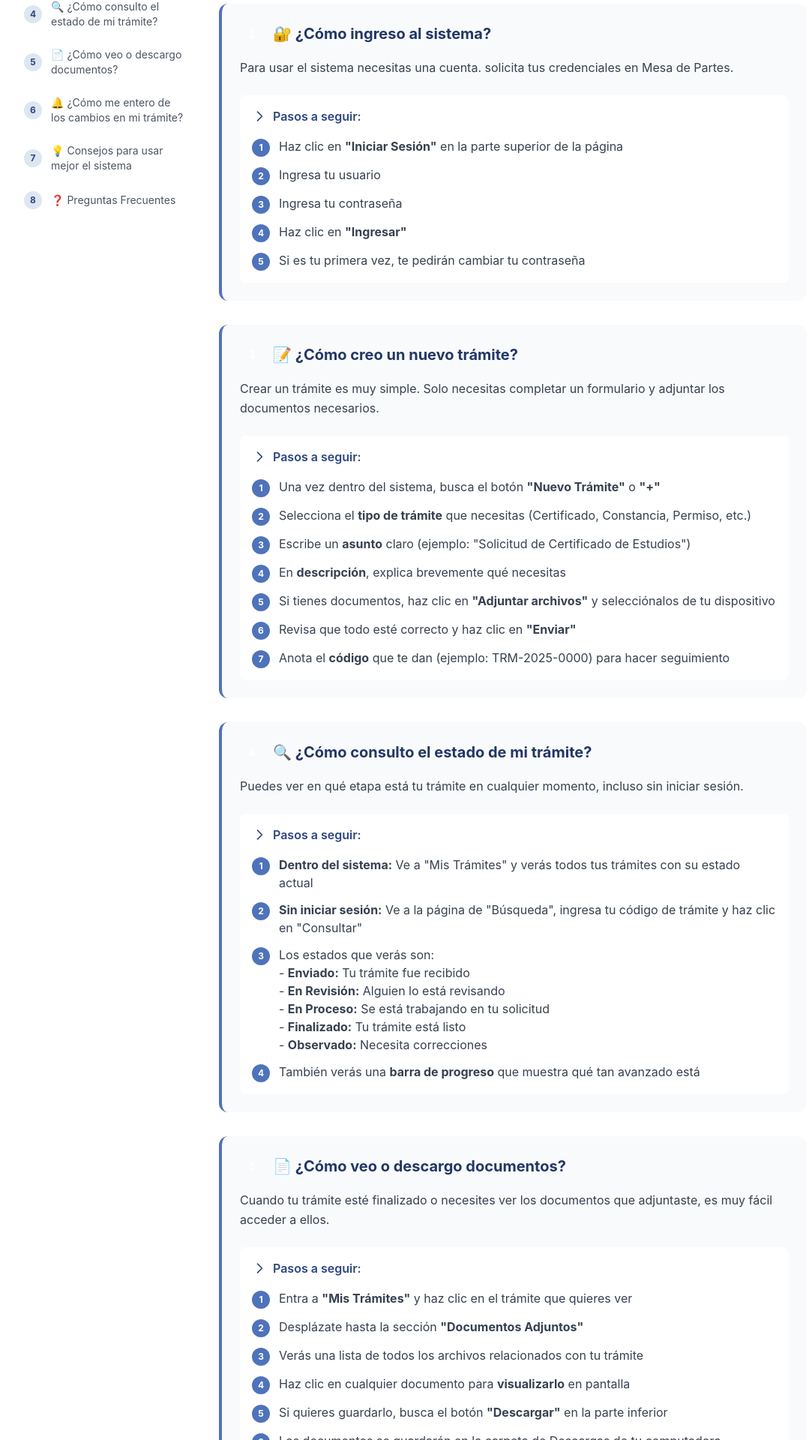
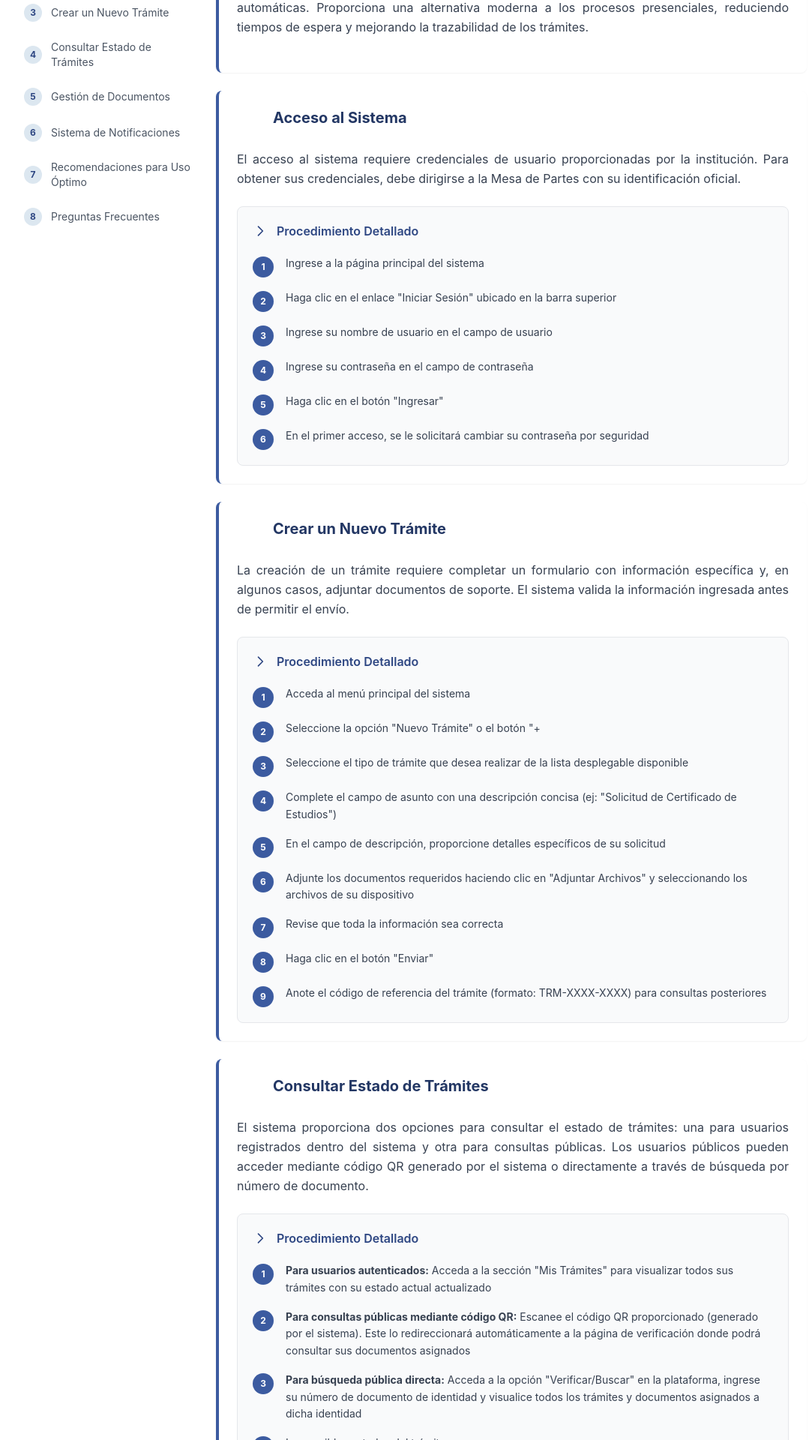
Before and after one commit to jafcn09/tramite_documentario, an Angular app: page /manual in a window 1280 px wide. Shown: the part 477-2397 px from the top of the page at 75% size, without its empty margins (92-1175 px from the left). Built offline with nearby package versions, Linux system fonts and the light colour scheme.

Commit message:
modificacion del manual

```diff
--- a/src/app/manual/manual.component.html
+++ b/src/app/manual/manual.component.html
@@ -2,8 +2,8 @@
   <div class="max-w-6xl mx-auto px-4 py-8">
     <div class="bg-white rounded-xl shadow-lg overflow-hidden">
       <div class="bg-university-gradient text-white p-8 text-center">
-        <h2 class="text-2xl font-bold mb-2">Bienvenido al Manual de Usuario</h2>
-        <p class="text-sm">Aquí encontrarás toda la información necesaria para utilizar el Sistema De Secretaria General de la Universidad Nacional de Tumbes.</p>
+        <h2 class="text-3xl font-bold mb-3">Manual de Usuario del Sistema</h2>
+        <p class="text-base leading-relaxed">Documento de referencia que contiene instrucciones detalladas sobre el funcionamiento, operación y características principales del Sistema de Gestión de Trámites de la Universidad Nacional de Tumbes. Consulte las secciones que correspondan a su necesidad específica.</p>
       </div>
 
       <div class="p-8">
@@ -19,7 +19,7 @@
           </svg>
         </button>
 
-        <div class="grid md:grid-cols-4 gap-8">
+        <div class="grid md:grid-cols-4 gap-4">
           <div class="md:col-span-1">
             <div
               *ngIf="showIndex"
@@ -47,12 +47,12 @@
                 </button>
               </div>
 
-              <div class="sticky top-24">
-                <h3 class="hidden md:flex font-bold text-university-700 mb-4 items-center">
+              <div class="sticky top-20">
+                <h3 class="hidden md:flex font-bold text-university-700 mb-4 items-center text-lg">
                   <svg class="w-5 h-5 mr-2" fill="none" stroke="currentColor" viewBox="0 0 24 24">
                     <path stroke-linecap="round" stroke-linejoin="round" stroke-width="2" d="M4 6h16M4 10h16M4 14h16M4 18h16"></path>
                   </svg>
-                  Índice
+                  Secciones del Manual
                 </h3>
                 <nav class="space-y-2">
                   <button *ngFor="let section of manualSections; let i = index"
@@ -68,32 +68,32 @@
             </div>
           </div>
 
-          <div class="md:col-span-3 space-y-8">
+          <div class="md:col-span-3 space-y-6">
             <div *ngFor="let section of manualSections; let i = index"
                  [id]="section.id"
-                 class="bg-gray-50 rounded-xl p-6 border-l-4 border-university-500 scroll-mt-24">
-              <div class="flex items-center mb-4">
-                <span class="w-8 h-8 bg-university-gradient text-white rounded-full flex items-center justify-center text-sm font-bold mr-3">
+                 class="bg-white rounded-lg p-6 border-l-4 border-university-600 scroll-mt-20 shadow-sm hover:shadow-md transition-shadow">
+              <div class="flex items-start mb-5">
+                <span class="w-8 h-8 bg-university-gradient text-white rounded-full flex items-center justify-center text-xs font-bold mr-4 flex-shrink-0 mt-0.5">
                   {{ i + 1 }}
                 </span>
-                <h2 class="text-xl font-bold text-university-800">{{ section.title }}</h2>
+                <h2 class="text-xl font-bold text-university-800 leading-tight">{{ section.title }}</h2>
               </div>
-              <p class="text-gray-700 mb-6 leading-relaxed">{{ section.content }}</p>
+              <p class="text-gray-700 mb-6 leading-relaxed text-justify">{{ section.content }}</p>
 
-              <div *ngIf="section.steps" class="bg-white rounded-lg p-4">
-                <h4 class="font-semibold text-university-700 mb-4 flex items-center">
-                  <svg class="w-5 h-5 mr-2" fill="none" stroke="currentColor" viewBox="0 0 24 24">
+              <div *ngIf="section.steps" class="bg-gray-50 rounded-lg p-5 border border-gray-200">
+                <h4 class="font-semibold text-university-700 mb-5 flex items-center text-base">
+                  <svg class="w-5 h-5 mr-3" fill="none" stroke="currentColor" viewBox="0 0 24 24">
                     <path stroke-linecap="round" stroke-linejoin="round" stroke-width="2" d="M9 5l7 7-7 7"></path>
                   </svg>
-                  Pasos a seguir:
+                  Procedimiento Detallado
                 </h4>
-                <ol class="space-y-3">
+                <ol class="space-y-4">
                   <li *ngFor="let step of section.steps; let stepIndex = index"
-                      class="flex items-start">
-                    <span class="w-6 h-6 bg-university-500 text-white rounded-full flex items-center justify-center text-xs font-bold mr-3 mt-0.5 flex-shrink-0">
+                      class="flex gap-4 items-start">
+                    <span class="w-7 h-7 bg-university-600 text-white rounded-full flex items-center justify-center text-xs font-bold flex-shrink-0 mt-0.5">
                       {{ stepIndex + 1 }}
                     </span>
-                    <span class="text-gray-700" [innerHTML]="step"></span>
+                    <span class="text-gray-700 leading-relaxed text-sm" [innerHTML]="step"></span>
                   </li>
                 </ol>
               </div>
--- a/src/app/manual/manual.component.ts
+++ b/src/app/manual/manual.component.ts
@@ -28,97 +28,101 @@ export class ManualComponent {
   manualSections: ManualSection[] = [
     {
       id: 'introduccion',
-      title: '📚 ¿Qué es este sistema?',
-      content: 'Es una plataforma digital que te permite realizar tus trámites universitarios de forma rápida y sencilla, sin necesidad de hacer largas colas. Puedes crear solicitudes, hacer seguimiento y recibir respuestas desde tu computadora o celular.',
+      title: 'Información General del Sistema',
+      content: 'Este sistema es una plataforma digital de gestión de trámites que permite a estudiantes y usuarios realizar solicitudes académico-administrativas de manera eficiente. Ofrece funcionalidades de seguimiento en tiempo real, gestión de documentos digitales y notificaciones automáticas. Proporciona una alternativa moderna a los procesos presenciales, reduciendo tiempos de espera y mejorando la trazabilidad de los trámites.',
     },
     {
       id: 'registro',
-      title: '🔐 ¿Cómo ingreso al sistema?',
-      content: 'Para usar el sistema necesitas una cuenta. solicita tus credenciales en Mesa de Partes.',
+      title: 'Acceso al Sistema',
+      content: 'El acceso al sistema requiere credenciales de usuario proporcionadas por la institución. Para obtener sus credenciales, debe dirigirse a la Mesa de Partes con su identificación oficial.',
       steps: [
-        'Haz clic en <strong>"Iniciar Sesión"</strong> en la parte superior de la página',
-        'Ingresa tu usuario',
-        'Ingresa tu contraseña',
-        'Haz clic en <strong>"Ingresar"</strong>',
-        'Si es tu primera vez, te pedirán cambiar tu contraseña'
+        'Ingrese a la página principal del sistema',
+        'Haga clic en el enlace "Iniciar Sesión" ubicado en la barra superior',
+        'Ingrese su nombre de usuario en el campo de usuario',
+        'Ingrese su contraseña en el campo de contraseña',
+        'Haga clic en el botón "Ingresar"',
+        'En el primer acceso, se le solicitará cambiar su contraseña por seguridad'
       ]
     },
     {
       id: 'nuevo-tramite',
-      title: '📝 ¿Cómo creo un nuevo trámite?',
-      content: 'Crear un trámite es muy simple. Solo necesitas completar un formulario y adjuntar los documentos necesarios.',
+      title: 'Crear un Nuevo Trámite',
+      content: 'La creación de un trámite requiere completar un formulario con información específica y, en algunos casos, adjuntar documentos de soporte. El sistema valida la información ingresada antes de permitir el envío.',
       steps: [
-        'Una vez dentro del sistema, busca el botón <strong>"Nuevo Trámite"</strong> o <strong>"+"</strong>',
-        'Selecciona el <strong>tipo de trámite</strong> que necesitas (Certificado, Constancia, Permiso, etc.)',
-        'Escribe un <strong>asunto</strong> claro (ejemplo: "Solicitud de Certificado de Estudios")',
-        'En <strong>descripción</strong>, explica brevemente qué necesitas',
-        'Si tienes documentos, haz clic en <strong>"Adjuntar archivos"</strong> y selecciónalos de tu dispositivo',
-        'Revisa que todo esté correcto y haz clic en <strong>"Enviar"</strong>',
-        'Anota el <strong>código</strong> que te dan (ejemplo: TRM-2025-0000) para hacer seguimiento'
+        'Acceda al menú principal del sistema',
+        'Seleccione la opción "Nuevo Trámite" o el botón "+',
+        'Seleccione el tipo de trámite que desea realizar de la lista desplegable disponible',
+        'Complete el campo de asunto con una descripción concisa (ej: "Solicitud de Certificado de Estudios")',
+        'En el campo de descripción, proporcione detalles específicos de su solicitud',
+        'Adjunte los documentos requeridos haciendo clic en "Adjuntar Archivos" y seleccionando los archivos de su dispositivo',
+        'Revise que toda la información sea correcta',
+        'Haga clic en el botón "Enviar"',
+        'Anote el código de referencia del trámite (formato: TRM-XXXX-XXXX) para consultas posteriores'
       ]
     },
     {
       id: 'seguimiento',
-      title: '🔍 ¿Cómo consulto el estado de mi trámite?',
-      content: 'Puedes ver en qué etapa está tu trámite en cualquier momento, incluso sin iniciar sesión.',
+      title: 'Consultar Estado de Trámites',
+      content: 'El sistema proporciona dos opciones para consultar el estado de trámites: una para usuarios registrados dentro del sistema y otra para consultas públicas. Los usuarios públicos pueden acceder mediante código QR generado por el sistema o directamente a través de búsqueda por número de documento.',
       steps: [
-        '<strong>Dentro del sistema:</strong> Ve a "Mis Trámites" y verás todos tus trámites con su estado actual',
-        '<strong>Sin iniciar sesión:</strong> Ve a la página de "Búsqueda", ingresa tu código de trámite y haz clic en "Consultar"',
-        'Los estados que verás son:<br>- <strong>Enviado:</strong> Tu trámite fue recibido<br>- <strong>En Revisión:</strong> Alguien lo está revisando<br>- <strong>En Proceso:</strong> Se está trabajando en tu solicitud<br>- <strong>Finalizado:</strong> Tu trámite está listo<br>- <strong>Observado:</strong> Necesita correcciones',
-        'También verás una <strong>barra de progreso</strong> que muestra qué tan avanzado está'
+        '<strong>Para usuarios autenticados:</strong> Acceda a la sección "Mis Trámites" para visualizar todos sus trámites con su estado actual actualizado',
+        '<strong>Para consultas públicas mediante código QR:</strong> Escanee el código QR proporcionado (generado por el sistema). Este lo redireccionará automáticamente a la página de verificación donde podrá consultar sus documentos asignados',
+        '<strong>Para búsqueda pública directa:</strong> Acceda a la opción "Verificar/Buscar" en la plataforma, ingrese su número de documento de identidad y visualice todos los trámites y documentos asignados a dicha identidad',
+        'Los posibles estados del trámite son:<br>- <strong>Enviado:</strong> El trámite ha sido recibido y registrado en el sistema<br>- <strong>En Revisión:</strong> El trámite se encuentra en revisión por el personal competente<br>- <strong>En Proceso:</strong> Se está realizando el procesamiento de la solicitud<br>- <strong>Finalizado:</strong> El trámite ha sido completado y los resultados están disponibles<br>- <strong>Observado:</strong> El trámite requiere información o documentación adicional',
+        'El sistema muestra una barra de progreso indicando el porcentaje de avance del trámite'
       ]
     },
     {
       id: 'documentos',
-      title: '📄 ¿Cómo veo o descargo documentos?',
-      content: 'Cuando tu trámite esté finalizado o necesites ver los documentos que adjuntaste, es muy fácil acceder a ellos.',
+      title: 'Gestión de Documentos',
+      content: 'Los documentos adjuntos en los trámites pueden ser visualizados y descargados en cualquier momento. El sistema proporciona acceso a documentos tanto adjuntados por el usuario como generados durante el procesamiento del trámite.',
       steps: [
-        'Entra a <strong>"Mis Trámites"</strong> y haz clic en el trámite que quieres ver',
-        'Desplázate hasta la sección <strong>"Documentos Adjuntos"</strong>',
-        'Verás una lista de todos los archivos relacionados con tu trámite',
-        'Haz clic en cualquier documento para <strong>visualizarlo</strong> en pantalla',
-        'Si quieres guardarlo, busca el botón <strong>"Descargar"</strong> en la parte inferior',
-        'Los documentos se guardarán en la carpeta de Descargas de tu computadora'
+        'Acceda a la sección "Mis Trámites"',
+        'Seleccione el trámite específico del cual desea ver documentos',
+        'Localize la sección "Documentos Adjuntos"',
+        'Se mostrará una lista completa de todos los archivos asociados al trámite',
+        'Haga clic en el nombre del documento para visualizarlo en línea',
+        'Para descargar el documento, haga clic en el botón "Descargar"',
+        'El archivo se guardará automáticamente en la carpeta "Descargas" de su dispositivo'
       ]
     },
     {
       id: 'notificaciones',
-      title: '🔔 ¿Cómo me entero de los cambios en mi trámite?',
-      content: 'El sistema te avisa automáticamente cuando hay novedades en tus trámites.',
+      title: 'Sistema de Notificaciones',
+      content: 'El sistema genera notificaciones automáticas cuando ocurren cambios en el estado de los trámites. Las notificaciones proporcionan información sobre el progreso y acciones requeridas.',
       steps: [
-        'Verás un ícono de <strong>campanita</strong> en la parte superior derecha',
-        'Si hay notificaciones nuevas, aparecerá un <strong>número rojo</strong> con la cantidad',
-        'Haz clic en la campanita para ver todas tus notificaciones',
-        'Las notificaciones te dirán cosas como:<br>- "Tu trámite fue recibido"<br>- "Tu trámite está en proceso"<br>- "Tu trámite está listo"<br>- "Tu trámite necesita correcciones"',
-        'Haz clic en cualquier notificación para ir directamente a ese trámite'
+        'Localice el ícono de campana de notificaciones en la esquina superior derecha de la interfaz',
+        'Si hay nuevas notificaciones, se mostrará un indicador numérico rojo',
+        'Haga clic en la campana para desplegar la lista completa de notificaciones',
+        'Las notificaciones incluyen información sobre:<br>- Cambios de estado del trámite<br>- Recepción de documentación<br>- Disponibilidad de resultados<br>- Requerimientos de información adicional',
+        'Haga clic en cualquier notificación para navegar directamente al trámite relacionado'
       ]
     },
     {
       id: 'tips',
-      title: '💡 Consejos para usar mejor el sistema',
-      content: 'Sigue estas recomendaciones para que tus trámites se procesen más rápido.',
+      title: 'Recomendaciones para Uso Óptimo',
+      content: 'Seguir estas recomendaciones mejora la eficiencia en el procesamiento de trámites y reduce la necesidad de correcciones o consultas adicionales.',
       steps: [
-        '<strong>Sé claro:</strong> Explica bien qué necesitas en la descripción',
-        '<strong>Adjunta lo necesario:</strong> Si te piden documentos, adjúntalos desde el inicio',
-        '<strong>Usa buena calidad:</strong> Escanea o fotografía los documentos con buena luz y enfoque',
-        '<strong>Guarda el código:</strong> Anota el código de tu trámite en un lugar seguro',
-        '<strong>Revisa notificaciones:</strong> Entra al sistema cada 2-3 días para ver actualizaciones',
-        '<strong>No crees duplicados:</strong> Si ya enviaste un trámite, no lo vuelvas a enviar',
-        '<strong>Paciencia:</strong> Los trámites pueden tomar algunos días en procesarse'
+        '<strong>Claridad de Información:</strong> Proporcione descripciones claras y precisas en todos los campos de texto',
+        '<strong>Documentación Completa:</strong> Adjunte todos los documentos requeridos en el primer envío para evitar retrasos',
+        '<strong>Calidad de Documentos:</strong> Escanee o fotografíe documentos con buena iluminación y definición',
+        '<strong>Conserve Código de Referencia:</strong> Guarde el código de trámite en un lugar seguro para futuras consultas',
+        '<strong>Monitoreo Regular:</strong> Consulte el sistema cada 2-3 días para revisar actualizaciones',
+        '<strong>Evite Duplicaciones:</strong> No envíe múltiples copias del mismo trámite',
+        '<strong>Tiempos de Procesamiento:</strong> Los trámites requieren entre 1 a 3 días hábiles para procesamiento, dependiendo del tipo'
       ]
     },
     {
       id: 'problemas',
-      title: '❓ Preguntas Frecuentes',
-      content: 'Aquí encontrarás respuestas a las dudas más comunes.',
+      title: 'Preguntas Frecuentes',
+      content: 'Esta sección aborda las consultas más comunes sobre el uso del sistema y los procedimientos institucionales.',
       steps: [
-        '<strong>¿Olvidé mi contraseña?</strong><br>Ve a Secretaria General con tu DNI para recuperarla',
-        '<strong>¿Cuánto tiempo demora un trámite?</strong><br>Normalmente entre 1 a 3 días hábiles, dependiendo del tipo',
-        '<strong>¿Puedo editar mi trámite después de enviarlo?</strong><br>Sí, pero solo si está en estado "Enviado" u "Observado"',
-        '<strong>¿Por qué mi trámite está "Observado"?</strong><br>Significa que falta información o documentos. Revisa las observaciones y corrígelo',
-        '<strong>¿Dónde recojo mi documento final?</strong><br>Algunos documentos los descargas del sistema, otros en Mesa de Partes. Te lo indicarán en la respuesta',
-        '<strong>¿Puedo hacer trámites sin cuenta?</strong><br>No, necesitas una cuenta para crear trámites. Pero puedes consultar el estado sin cuenta',
-        '<strong>Horario de Secretaria General:</strong><br>Lunes a Viernes de 7:30 AM a 3:00 PM<br>Av. Universitaria s/n, Pampa Grande, Tumbes'
+        '<strong>¿Cuál es el tiempo promedio de procesamiento?</strong><br>El tiempo varía entre 1 a 3 días hábiles dependiendo del tipo de trámite y volumen de solicitudes',
+        '<strong>¿Puedo editar un trámite después de enviarlo?</strong><br>Sí, es posible editar trámites que se encuentren en estado "Enviado" u "Observado". Una vez en otros estados, no se permite edición',
+        '<strong>¿Qué significa el estado "Observado"?</strong><br>Indica que el trámite requiere correcciones o documentación adicional. Revise las observaciones detalladas y realice los cambios necesarios',
+        '<strong>¿Dónde recojo los documentos finales?</strong><br>Algunos documentos están disponibles para descarga directa en el sistema. Otros deben ser retirados personalmente en Mesa de Partes. Se especificará en la respuesta del trámite',
+        '<strong>¿Es posible crear trámites sin cuenta de usuario?</strong><br>Sí, existe una opción de creación pública de trámites para usuarios sin cuenta de usuario. La creación autenticada para usuarios registrados también está disponible. Ambas opciones cuentan con validaciones de seguridad. Es posible consultar el estado de trámites sin cuenta utilizando el código de referencia',
+        '<strong>Horario de Atención - Secretaría General:</strong><br>Lunes a Viernes, 07:30 a 15:00 horas<br>Ubicación: Av. Universitaria s/n, Pampa Grande, Tumbes'
       ]
     }
   ];
```
